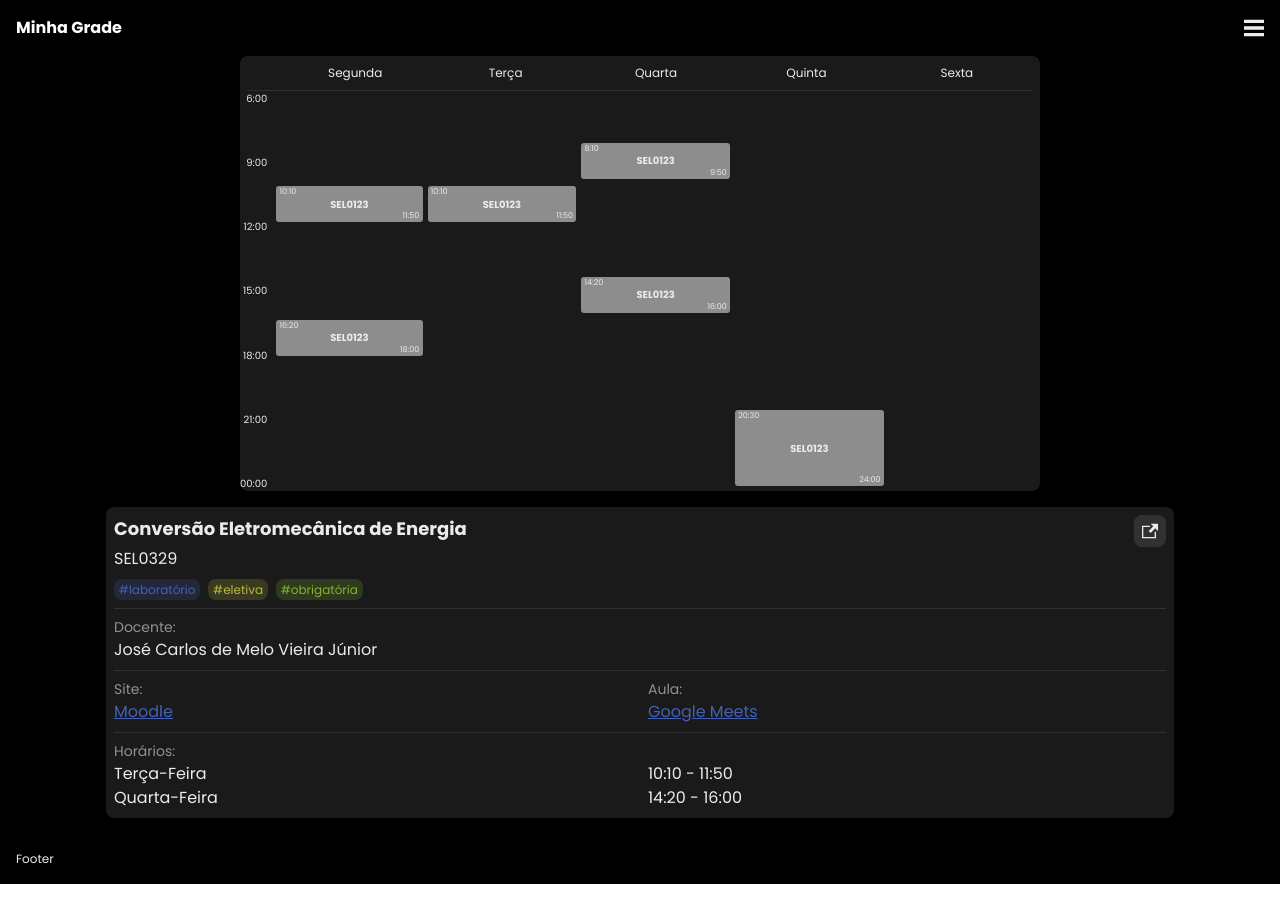
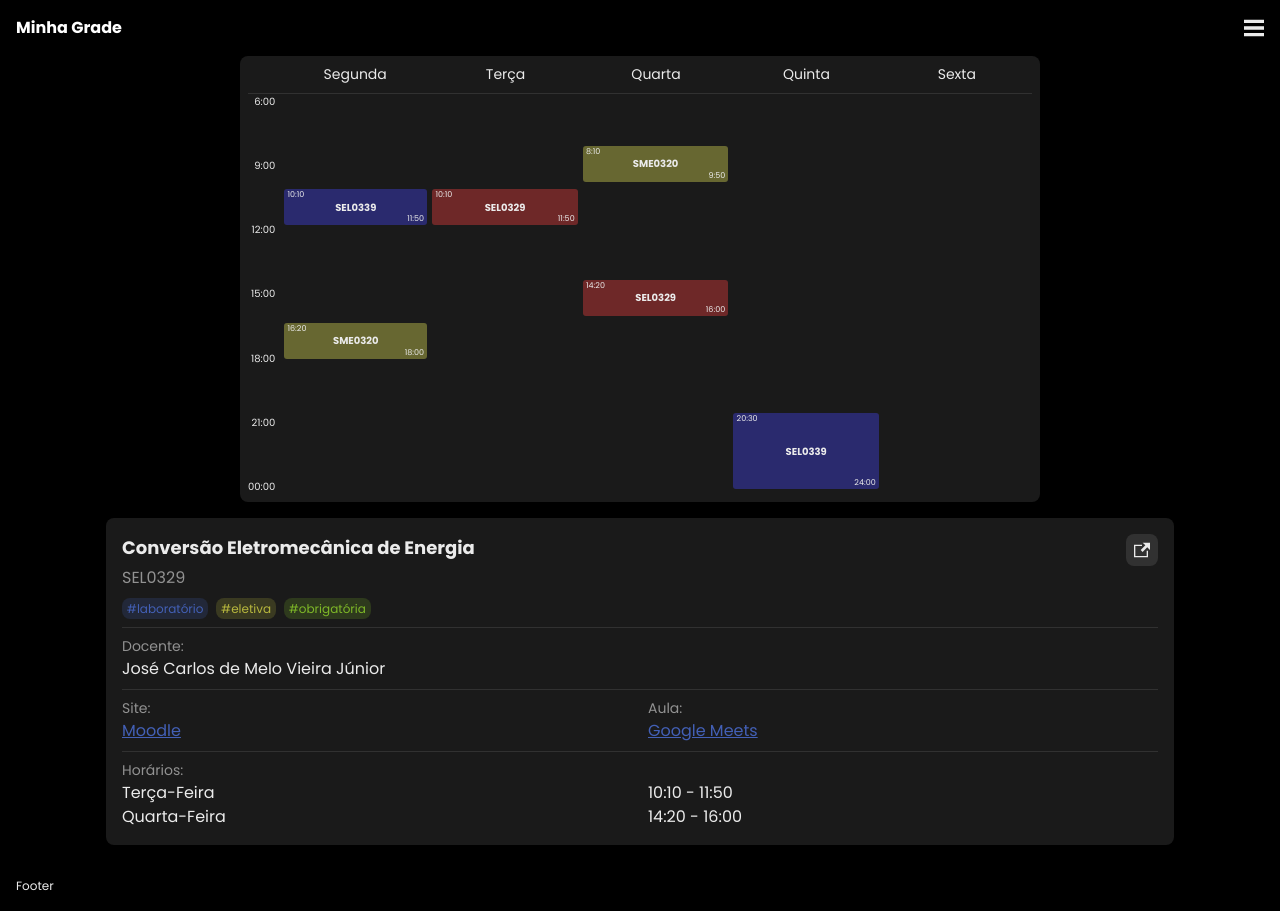
Before and after one commit to felipepimentab/minha-grade, a Nuxt app: page / in a window 1280 px wide. Before the commit the page ends 884 px from the top, so only its background shows below. Built offline with nearby package versions, Linux system fonts and the light colour scheme.

Commit message:
feat(colors): adds dynamic colors to classes

```diff
--- a/components/Details.vue
+++ b/components/Details.vue
@@ -114,7 +114,7 @@ export default {
 <style lang="scss" scoped>
 .details {
   margin: 1rem 0;
-  padding: 0.5rem;
+  padding: 1rem;
   background-color: rgba($color: #fff, $alpha: 0.1);
   border-radius: $radius-lg;
 
@@ -148,6 +148,7 @@ export default {
 
   &__code {
     font-size: $text-base;
+    color: $text-darken;
   }
 
   &__tags {
--- a/components/Table.vue
+++ b/components/Table.vue
@@ -55,13 +55,13 @@ export default {
 .table {
   width: 100%;
   max-width: 50rem;
+  padding: 0.5rem;
   margin: auto;
   background-color: rgba($color: #fff, $alpha: 0.1);
   border-radius: $radius-lg;
 
   &__head {
-    padding: 0.5rem 0;
-    margin: 0 0.5rem;
+    padding-bottom: 0.5rem;
     border-bottom: $border-1 solid rgba($color: #fff, $alpha: 0.1);
     display: grid;
     grid-template-columns: 1fr 1fr 1fr 1fr 1fr;
@@ -74,6 +74,10 @@ export default {
       display: flex;
       align-items: center;
       justify-content: center;
+
+      &__text {
+        font-size: $text-sm;
+      }
     }
   }
 
--- a/components/TableColumn.vue
+++ b/components/TableColumn.vue
@@ -6,6 +6,7 @@
         :key="aula"
         :start-time="aula.timeBegin"
         :end-time="aula.timeEnd"
+        :codigo="aula.codigo"
       />
     </div>
   </div>
@@ -22,19 +23,6 @@ export default {
       type: Array,
       required: true,
     },
-  },
-
-  data() {
-    return {
-      comeco: {
-        hours: 23,
-        minutes: 10,
-      },
-      fim: {
-        hours: 24,
-        minutes: 0
-      }
-    }
   },
 
   computed: {
--- a/components/TableItem.vue
+++ b/components/TableItem.vue
@@ -1,11 +1,12 @@
 <template>
   <div
     class="class"
+    :class="`class--${color}`"
     :style="classStyle"
   >
     <span class="begin">{{ startTime.hours }}:{{ startTime.minutes === 0 ? '00' : startTime.minutes }}</span>
     <span class="end">{{ endTime.hours }}:{{ endTime.minutes === 0 ? '00' : endTime.minutes }}</span>
-    <span class="class__text">SEL0123</span>
+    <span class="class__text">{{ codigo }}</span>
   </div>
 </template>
 
@@ -20,11 +21,26 @@ export default {
       type: Object,
       required: true,
     },
+    codigo: {
+      type: String,
+      required: true,
+    }
   },
 
   data() {
     return {
       classStyle: null,
+    }
+  },
+
+  computed: {
+    listOfClasses() {
+      // return this.$store.state.classes.classList;
+      return this.$store.state.classes.placeholderData;
+    },
+
+    color() {
+      return this.listOfClasses.find(element => element.codigo === this.codigo).cor
     }
   },
 
@@ -34,7 +50,7 @@ export default {
 
     this.classStyle = `top: ${startPosition + '%'};
                        height: ${classHeight + '%'};`
-  }
+  },
 }
 </script>
 
@@ -46,7 +62,6 @@ export default {
   position: absolute;
   width: 100%;
   justify-content: center;
-  background-color: rgba(#fff, 0.5);
   border-radius: 3px;
 
   &__text {
@@ -68,5 +83,17 @@ export default {
     bottom: 0;
     right: 0.2rem;
   }
+
+  &--vermelho {
+    background-color: rgba($color: rgb(167, 50, 50), $alpha: 0.6);
+  }
+
+  &--azul {
+    background-color: rgba($color: rgb(54, 54, 167), $alpha: 0.6);
+  }
+
+  &--amarelo {
+    background-color: rgba($color: rgb(156, 156, 65), $alpha: 0.6);
+  }
 }
 </style>
--- a/nuxt.config.js
+++ b/nuxt.config.js
@@ -63,7 +63,10 @@ export default {
   // PWA module configuration: https://go.nuxtjs.dev/pwa
   pwa: {
     manifest: {
-      lang: 'en'
+      name: 'Minha Grade',
+      short_name: 'Minha Grade',
+      background_color: '#000000',
+      lang: 'pt-br',
     }
   },
 
--- a/store/classes.js
+++ b/store/classes.js
@@ -16,9 +16,11 @@ export const state = () => ({
       },
       eletiva: true,
       laboratorio: false,
+      cor: 'azul',
       aulas: [
         {
           diaDaSemana: 2,
+          codigo: 'SEL0339',
           timeBegin: {
             hours: 10,
             minutes: 10,
@@ -30,6 +32,7 @@ export const state = () => ({
         },
         {
           diaDaSemana: 5,
+          codigo: 'SEL0339',
           timeBegin: {
             hours: 20,
             minutes: 30,
@@ -66,9 +69,11 @@ export const state = () => ({
       },
       eletiva: false,
       laboratorio: false,
+      cor: 'vermelho',
       aulas: [
         {
           diaDaSemana: 3,
+          codigo: 'SEL0329',
           timeBegin: {
             hours: 10,
             minutes: 10,
@@ -80,6 +85,7 @@ export const state = () => ({
         },
         {
           diaDaSemana: 4,
+          codigo: 'SEL0329',
           timeBegin: {
             hours: 14,
             minutes: 20,
@@ -116,9 +122,11 @@ export const state = () => ({
       },
       eletiva: false,
       laboratorio: false,
+      cor: 'amarelo',
       aulas: [
         {
           diaDaSemana: 2,
+          codigo: 'SME0320',
           timeBegin: {
             hours: 16,
             minutes: 20,
@@ -130,6 +138,7 @@ export const state = () => ({
         },
         {
           diaDaSemana: 4,
+          codigo: 'SME0320',
           timeBegin: {
             hours: 8,
             minutes: 10,
```
